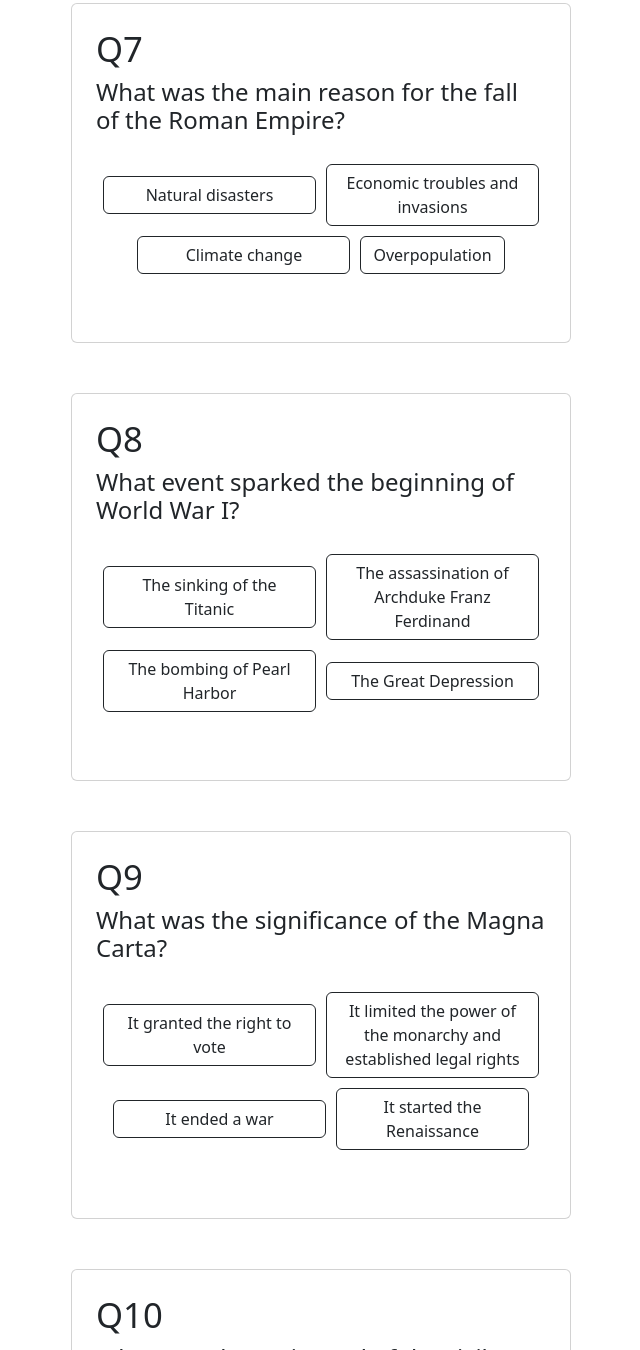
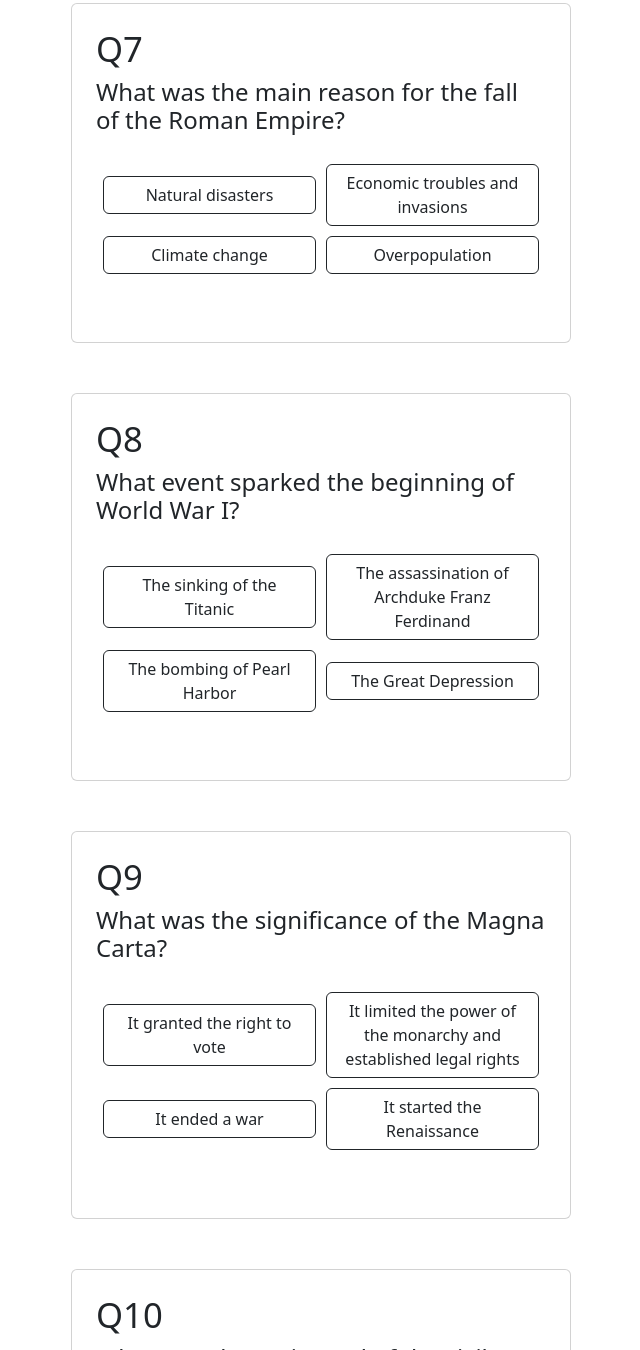
Before and after one commit to Arpan-Shah-102/quizo, a plain HTML site: page public/quizes/history.html in a window 1280 px wide. Shown: the part 2896-4246 px from the top of the page, without its empty margins (319-959 px from the left). Drawn offline with nearby package versions, Linux system fonts and the light colour scheme.

Commit message:
Update history.html

```diff
--- a/public/quizes/history.html
+++ b/public/quizes/history.html
@@ -123,7 +123,7 @@
           </div>
           <div class="container">
             <button class="q7 c col-6 btn btn-outline-dark">Climate change</button>
-            <button class="q7 d btn btn-outline-dark">Overpopulation</button>
+            <button class="q7 d col-6 btn btn-outline-dark">Overpopulation</button>
           </div>
           <h4 class="q7">&nbsp;</h4>
         </div>
@@ -147,11 +147,11 @@
           <h3>What was the significance of the Magna Carta?</h3>
           <div class="container">
             <button class="q9 a col-6 btn btn-outline-dark">It granted the right to vote</button>
-            <button class="q9 b correct col-6 btn btn-outline-dark">It limited the power of the monarchy and established legal rights</button>
+            <button class="q9 b col-6 correct col-6 btn btn-outline-dark">It limited the power of the monarchy and established legal rights</button>
           </div>
           <div class="container">
             <button class="q9 c col-6 btn btn-outline-dark">It ended a war</button>
-            <button class="q9 d btn btn-outline-dark">It started the Renaissance</button>
+            <button class="q9 d col-6 btn btn-outline-dark">It started the Renaissance</button>
           </div>
           <h4 class="q9">&nbsp;</h4>
         </div>
```
